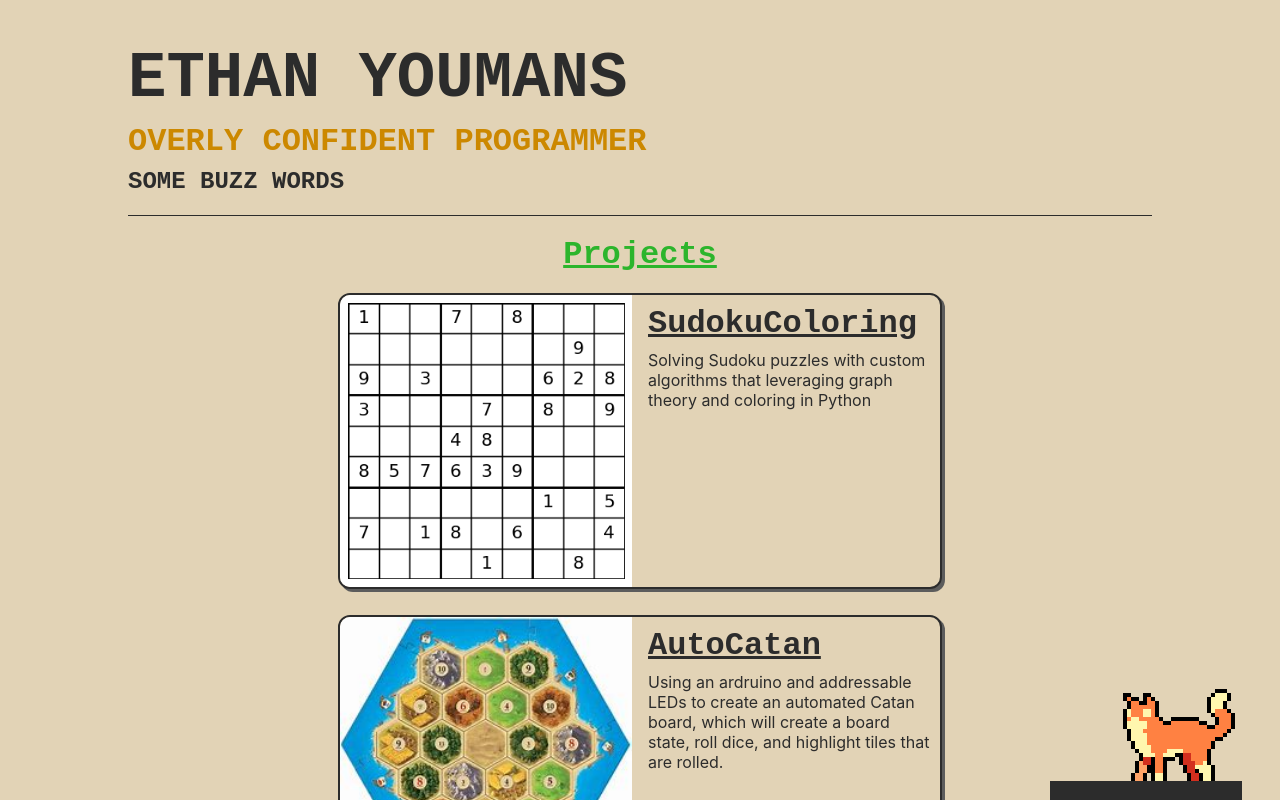
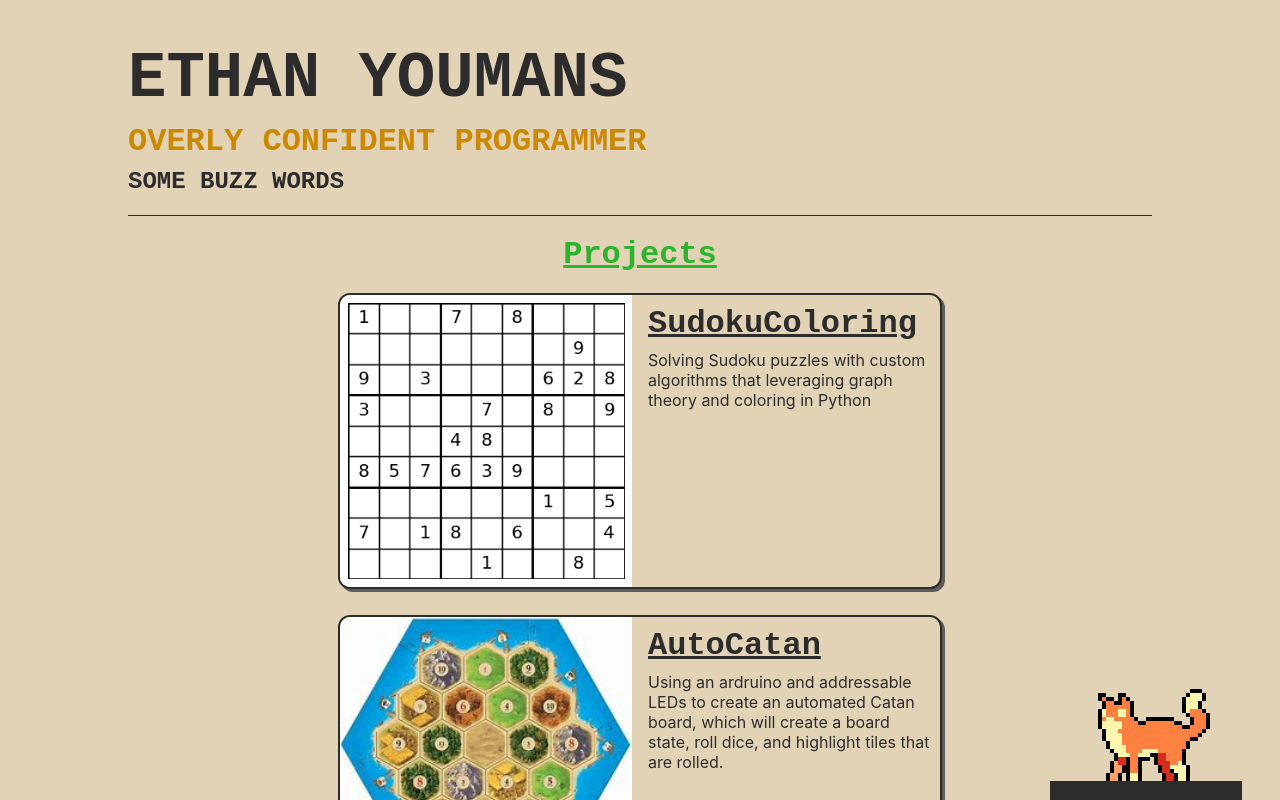
Before and after one commit to ETYoumans/Portfolio, a React (Create React App) app: page / in a window 1280 px wide. Shown: the top 800 px of the page. Built offline with nearby package versions, Linux system fonts and the light colour scheme.

Commit message:
Fixed position bug

```diff
--- a/src/cat.js
+++ b/src/cat.js
@@ -90,10 +90,11 @@ const Cat = () => {
             setVwToPx(currentWindowWidth / 100);
             setScale(newScale);
 
-            let feetCenter = sprites.color ? 19 : 0;
+            let feetCenter = sprites.color ? 21 : 0;
 
             feetCenter = direction.current === 'left'
                 ? FRAME_WIDTH - feetCenter : feetCenter;
+
 
             let feetCenterOffsetScaled = feetCenter * newScale;
 
@@ -102,12 +103,13 @@ const Cat = () => {
             const catWidthPx = FRAME_WIDTH * newScale;
 
             setPlatformWidthPx(catWidthPx);
-            setPlatformRightPx(rightInsetPx)
+            setPlatformRightPx(rightInsetPx);
 
             const platformCenterPx = rightInsetPx + (catWidthPx / 2);
-            const catOffsetAdjustment = ((currentWindowWidth / 100)*1.5)/2.5 * newScale;
+            const catOffsetRight = platformCenterPx - (catWidthPx - feetCenterOffsetScaled)
+            const catOffsetAdjustment = (FRAME_WIDTH*(newScale - 1)) / 2
 
-            setCatOffsetRight(platformCenterPx - feetCenterOffsetScaled + catOffsetAdjustment);
+            setCatOffsetRight(catOffsetRight + catOffsetAdjustment);
         };
 
         handleResize();
@@ -127,7 +129,7 @@ const Cat = () => {
         };
     }, [isWalking]);
 
-
+    //translateX(-${FRAME_WIDTH}px)
     return (
     <>
     <div
@@ -155,8 +157,8 @@ const Cat = () => {
         imageRendering: 'pixelated',
 
         transform: `
-        ${direction.current === 'left' ? `translateX(-${FRAME_WIDTH}px) scaleX(-1)` : ''}
-        scale(${scale})
+         scaleX(${direction.current === 'left' ? -1 : 1})
+         scale(${scale})
         `,
         transformOrigin: 'bottom center',
         zIndex: 999
```
